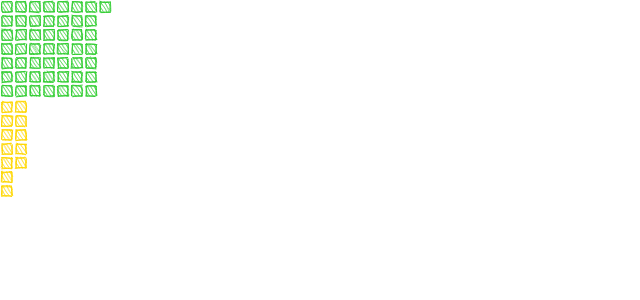
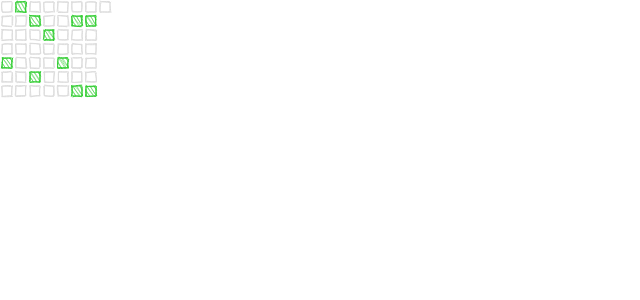
Before and after one commit to jonathanhudak/obsidian-tools, a SvelteKit app in the folder ui/: page / in a window 1280 px wide. Shown: the top 300 px of the page, without its empty margins (0-640 px from the left). Built offline with nearby package versions, Linux system fonts and the light colour scheme.

Commit message:
Fill calendar with days since oldest habit, indicate complete, show date in tooltip

```diff
--- a/ui/src/components/HabitCalendar.svelte
+++ b/ui/src/components/HabitCalendar.svelte
@@ -1,10 +1,7 @@
 <script lang="ts">
 	import RoughCalendar from '../components/RoughCalendar.svelte';
 	import rawHabitsData from '../fixtures/a.json';
-	interface Habit {
-		date: Date;
-		completed: boolean;
-	}
+	import type { Habit } from '../types';
 
 	function getDaysSinceDate(habit: Habit) {
 		// https://stackabuse.com/javascript-get-number-of-days-between-dates/
@@ -28,15 +25,37 @@
 		date: new Date(t.date)
 	}));
 
-	function sortDateDesc(a: Habit, b: Habit) {
-		return b.date.getTime() - a.date.getTime();
+	function sortDateAsc(a: Habit, b: Habit) {
+		return a.date.getTime() - b.date.getTime();
 	}
-	const sortedHabits = habits.sort(sortDateDesc);
-	console.log('sortedHabits', sortedHabits);
-	let totalDays = getDaysSinceDate(sortedHabits.slice(-1)[0]);
+
+	const sortedHabits = habits.sort(sortDateAsc);
+
+	const oldestHabit = sortedHabits[0];
+	let totalDays = getDaysSinceDate(oldestHabit);
+
+	// Create the calendar of days counting up from the oldest recorded ahbit
+	let calendarData: Habit[] = new Array(totalDays)
+		.fill({})
+		.map((d, i) => {
+			const date = new Date(oldestHabit.date);
+			date.setDate(oldestHabit.date.getDate() + i);
+
+			// Find any matching record for the date
+			const matchingHabit = sortedHabits.find((h) => h.date.getTime() - date.getTime() === 0);
+			if (matchingHabit) {
+				return matchingHabit;
+			}
+			// If there is no matching date assume it was not completed
+			return {
+				date,
+				completed: false
+			};
+		})
+		.reverse();
 </script>
 
-<RoughCalendar {totalDays} />
+<RoughCalendar {calendarData} />
 
 <style>
 </style>
--- a/ui/src/components/RoughCalendar.svelte
+++ b/ui/src/components/RoughCalendar.svelte
@@ -1,5 +1,7 @@
 <script lang="ts">
-	export let totalDays: number = 11;
+	import type { Habit } from '../types';
+	export let calendarData: Habit[] = [];
+	let totalDays = calendarData.length;
 	import { onMount, tick } from 'svelte';
 	import rough from 'roughjs';
 	import { tooltip } from './_tooltip.js';
@@ -52,10 +54,11 @@
 			// dark mode
 		}
 
-		days.forEach(([col, row]) => {
+		days.forEach(([col, row], index) => {
+			const isCompleted = calendarData[index]?.completed;
 			rc.rectangle(col, row, 10, 10, {
-				stroke: activeColor,
-				fill: activeColor,
+				stroke: isCompleted ? activeColor : 'gainsboro',
+				fill: isCompleted ? activeColor : undefined,
 				hachureAngle: 33,
 				hachureGap: 3
 			});
@@ -63,19 +66,18 @@
 	});
 
 	function showTooltipForPosition(e: MouseEvent) {
-		console.debug(e);
-
 		// @ts-ignore
 		const { layerY, layerX } = e;
 
 		const index = findDayByPos(layerX, layerY);
+		const dayData = calendarData[index];
 
-		if (index === -1 || index > totalDays) {
+		if (index === -1 || !dayData || index > totalDays) {
 			return {};
 		}
 
 		return {
-			text: `Hello day ${index + 1}`
+			text: `${dayData.date.toLocaleDateString()}`
 		};
 	}
 </script>
--- a/ui/src/components/_tooltip.ts
+++ b/ui/src/components/_tooltip.ts
@@ -4,7 +4,7 @@
 import { computePosition } from '@floating-ui/dom';
 
 interface TooltipData {
-	text: string;
+	text?: string;
 }
 interface TooltipOptions {
 	showTooltipForPosition: (e: MouseEvent) => TooltipData;
--- a/ui/src/routes/+page.svelte
+++ b/ui/src/routes/+page.svelte
@@ -1,11 +1,8 @@
 <script ts>
-	import RoughCalendar from '../components/RoughCalendar.svelte';
 	import HabitCalendar from '../components/HabitCalendar.svelte';
 </script>
 
 <HabitCalendar />
-
-<RoughCalendar activeColor="gold" />
 
 <style>
 	:global(html, body) {
--- /dev/null
+++ b/ui/src/types.ts
@@ -0,0 +1,4 @@
+export interface Habit {
+	date: Date;
+	completed: boolean;
+}
```
